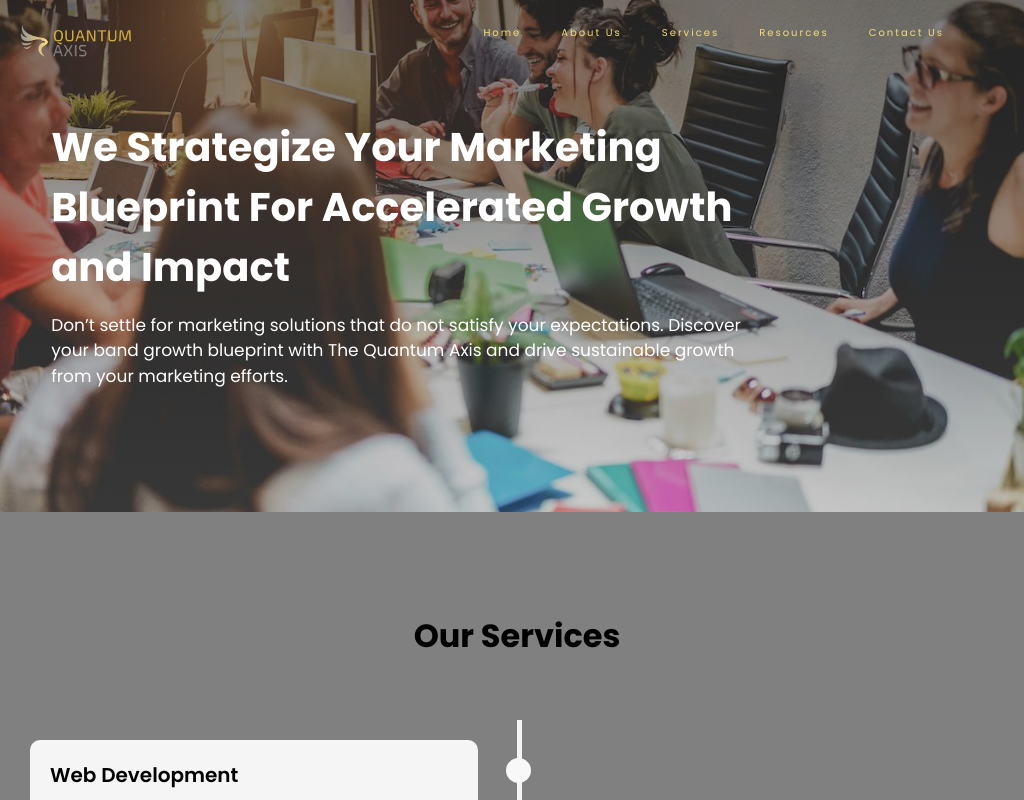
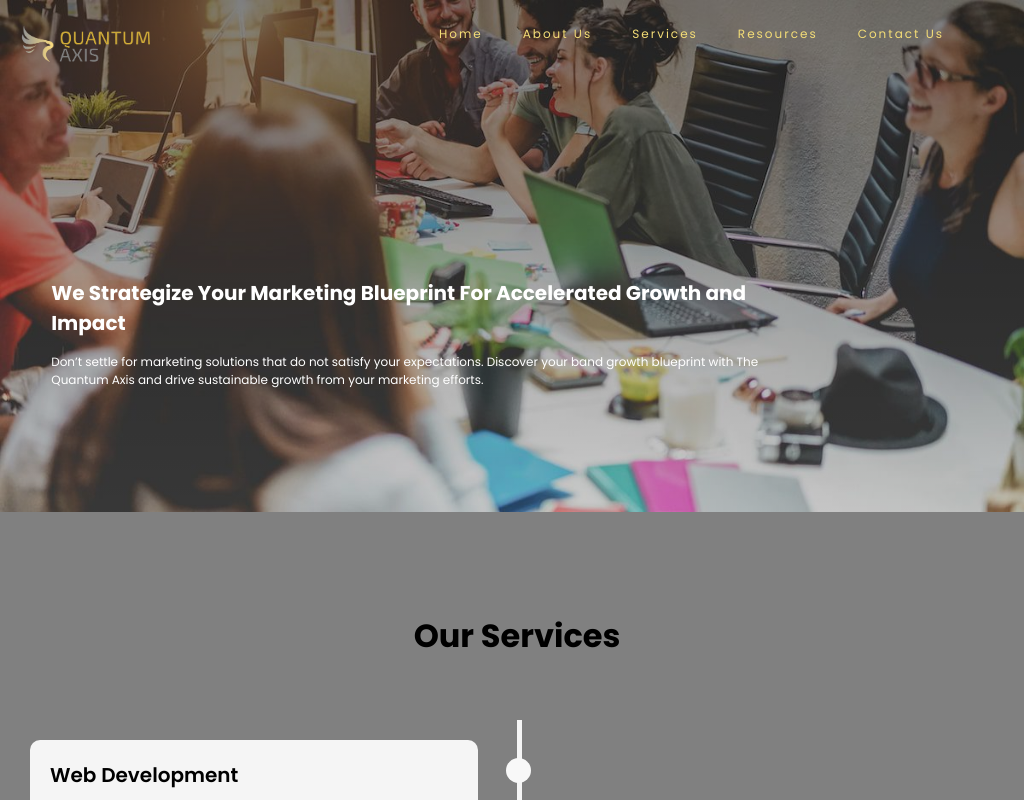
Before and after one commit to tharanycred4future/quantumaxistest, a React (Vite) app: page /services in a window 1024 px wide. Shown: the top 800 px of the page. Built offline with nearby package versions, Linux system fonts and the light colour scheme.

Commit message:
service page responsive  update

```diff
--- a/src/components/Header/Header.css
+++ b/src/components/Header/Header.css
@@ -478,7 +478,7 @@
     transform: translateX(-50px);
   }
 }
-@media (min-width:1201px) and (max-width:1600px){
+@media (min-width:1441px) and (max-width:1600px){
   .slider-wrapper{
     width:80%;
     top: 600px;
--- a/src/pages/ServicePageSection/ServicePageSection.css
+++ b/src/pages/ServicePageSection/ServicePageSection.css
@@ -188,7 +188,7 @@ list-style: none;
 .service-page-navbar-menu-link-sidebar:hover{
     color: #ece3d0;
 }
-@media (min-width:320px) and (max-width:425px){
+@media (max-width:320px){
     .service-page-navbar{
         display: flex;
     justify-content:space-between;
@@ -217,8 +217,7 @@ list-style: none;
         font-size: 6px;
     }
 }
-
-@media (min-width:376px) and (max-width:450px){
+@media (min-width:321px) and (max-width:450px){
     .service-page-navbar{
         display: flex;
     justify-content:space-between;
@@ -244,10 +243,39 @@ list-style: none;
         font-size: 13px;
       }
     .service-page-section-content p{
-    font-size: 8px;
+        font-size: 6px;
     }
 }
-@media (min-width:451px) and (max-width:768px){
+@media (min-width:451px) and (max-width:600px){
+    .service-page-navbar{
+        display: flex;
+        justify-content:space-between;
+        padding: 10px;
+    }
+    .service-page-logo{
+        width: 100px;
+    }
+    .service-navbar-links{
+        display: none;
+    }
+    .service-page-toggle-btn{
+        display: flex;
+      }
+      .service-page-section-header{
+         height: 50vw;
+      }
+      .service-page-section-content{
+        bottom: 13%;
+        left: 5vw;
+      }
+      .service-page-section-content h5{
+        font-size: 15px !important;
+      }
+    .service-page-section-content p{
+        font-size: 9px !important;
+    }
+}
+@media (min-width:601px) and (max-width:769px){
     .service-page-navbar{
         display: flex;
         justify-content:space-between;
@@ -259,7 +287,41 @@ list-style: none;
        padding: 10px 2px;
     }
     .service-navbar-links{
-       font-size: 10px;
+       display: none;
+
+    }
+    .service-page-toggle-btn{
+        display: flex;
+        padding: 10px 20px;
+    }
+    .service-page-section-header{
+        height: 50vw;
+    }
+    .service-page-section-content{
+        bottom: 24%;
+        left: 5vw;
+    }
+    .service-page-section-content h5{
+        font-size: 20px !important;
+    }
+    .service-page-section-content p{
+        font-size: 12px !important;
+    }
+
+}
+@media (min-width:770px) and (max-width:999px){
+    .service-page-navbar{
+        display: flex;
+        justify-content:space-between;
+        padding: 10px;
+    }
+    .service-page-logo{
+        width: 150px;
+        cursor: pointer;
+        padding: 10px 2px;
+    }
+    .service-navbar-links{
+        font-size: 12px;
         gap: 0px;
 
     }
@@ -275,27 +337,32 @@ list-style: none;
         left: 5vw;
     }
     .service-page-section-content h5{
-        font-size: 30px;
+        font-size: 20px !important;
     }
     .service-page-section-content p{
-        font-size: 12px;
+        font-size: 12px !important;
     }
 
 }
-@media (min-width:769px) and (max-width:1024px){
+@media (min-width:1000px) and (max-width:1200px){
     .service-page-navbar{
         display: flex;
         justify-content:space-between;
         padding: 10px;
     }
     .service-page-logo{
-        width: 130px;
+        width: 150px;
         cursor: pointer;
         padding: 10px 2px;
     }
     .service-navbar-links{
-        font-size: 10px;
+        font-size: 12px;
         gap: 0px;
+
+    }
+    .service-page-toggle-btn{
+        display: none;
+        padding: 10px 20px;
     }
     .service-page-section-header{
         height: 50vw;
@@ -305,9 +372,116 @@ list-style: none;
         left: 5vw;
     }
     .service-page-section-content h5{
-        font-size: 40px;
+        font-size: 20px !important;
     }
     .service-page-section-content p{
-        font-size: 17px;
+        font-size: 12px !important;
     }
+
 }
+@media (min-width:1000px) and (max-width:1200px){
+    .service-page-navbar{
+        display: flex;
+        justify-content:space-between;
+        padding: 10px;
+    }
+    .service-page-logo{
+        width: 150px;
+        cursor: pointer;
+        padding: 10px 2px;
+    }
+    .service-navbar-links{
+        font-size: 12px;
+        gap: 0px;
+
+    }
+    .service-page-toggle-btn{
+        display: none;
+        padding: 10px 20px;
+    }
+    .service-page-section-header{
+        height: 50vw;
+    }
+    .service-page-section-content{
+        bottom: 24%;
+        left: 5vw;
+    }
+    .service-page-section-content h5{
+        font-size: 20px !important;
+    }
+    .service-page-section-content p{
+        font-size: 12px !important;
+    }
+
+}
+
+@media (min-width:1000px) and (max-width:1200px){
+    .service-page-navbar{
+        display: flex;
+        justify-content:space-between;
+        padding: 10px;
+    }
+    .service-page-logo{
+        width: 150px;
+        cursor: pointer;
+        padding: 10px 2px;
+    }
+    .service-navbar-links{
+        font-size: 12px;
+        gap: 0px;
+
+    }
+    .service-page-toggle-btn{
+        display: none;
+        padding: 10px 20px;
+    }
+    .service-page-section-header{
+        height: 50vw;
+    }
+    .service-page-section-content{
+        bottom: 24%;
+        left: 5vw;
+    }
+    .service-page-section-content h5{
+        font-size: 20px !important;
+    }
+    .service-page-section-content p{
+        font-size: 12px !important;
+    }
+
+}
+@media (min-width:1201px) and (max-width:1440px){
+    .service-page-navbar{
+        display: flex;
+        justify-content:space-between;
+        padding: 10px;
+    }
+    .service-page-logo{
+        width: 150px;
+        cursor: pointer;
+        padding: 10px 2px;
+    }
+    .service-navbar-links{
+        font-size: 12px;
+        gap: 0px;
+
+    }
+    .service-page-toggle-btn{
+        display: none;
+        padding: 10px 20px;
+    }
+    .service-page-section-header{
+        height: 50vw;
+    }
+    .service-page-section-content{
+        bottom: 24%;
+        left: 5vw;
+    }
+    .service-page-section-content h5{
+        font-size: 50px !important;
+    }
+    .service-page-section-content p{
+        font-size: 17px !important;
+    }
+
+}
```
Lines whose indentation alone changed are shown as unchanged.
